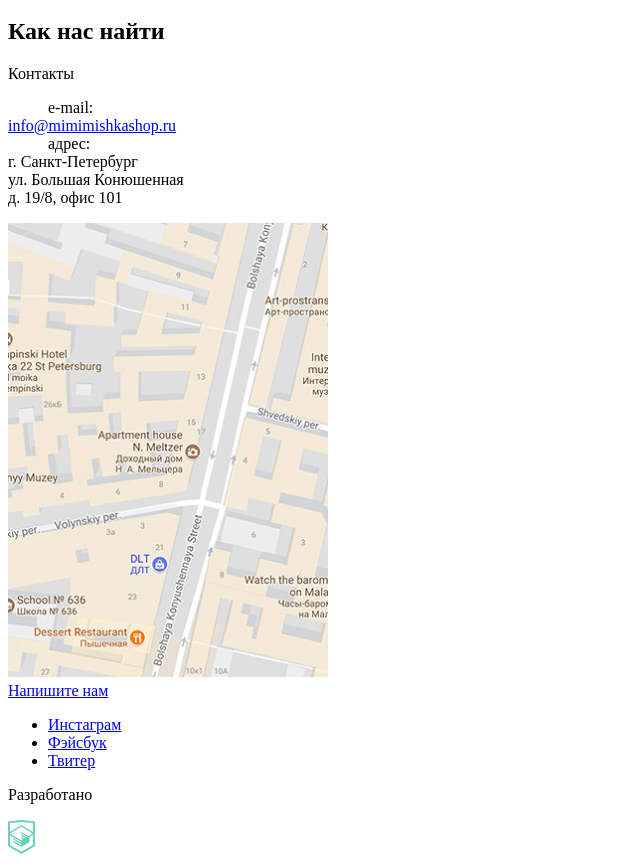
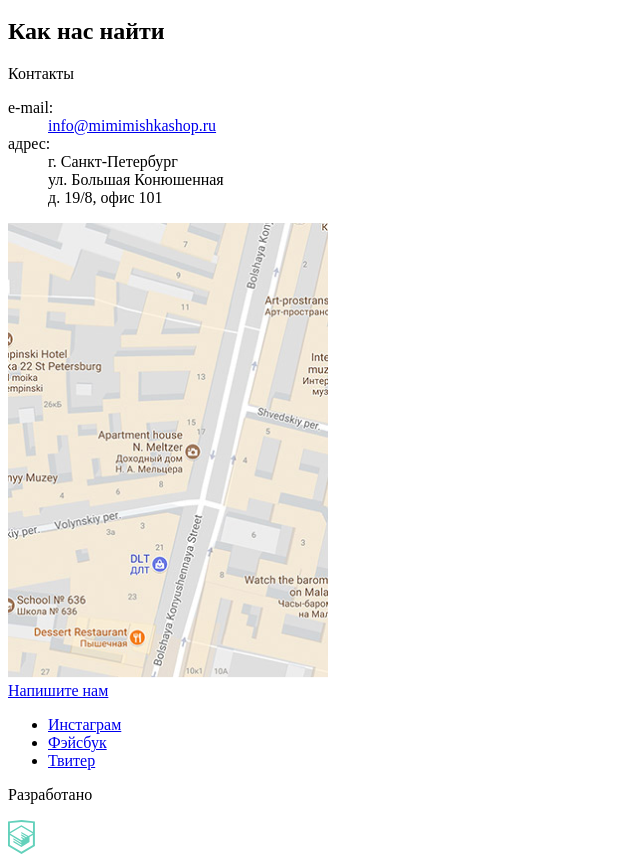
Before and after one commit to Olik-Lelik/1646879-mishka-22, a website: page source/index.html in a window 1280 px wide. Shown: the part 2003-2870 px from the top of the page, without its empty margins (0-640 px from the left). Drawn offline with Linux system fonts and the light colour scheme.

Commit message:
Добавила правки по разметке и поправила ошибку

```diff
--- a/source/index.html
+++ b/source/index.html
@@ -170,12 +170,12 @@
           <h2>Как нас найти</h2>
          	<p class="contacts__title">Контакты</p>
 					<dl class="contacts__list">
-						<dd>e-mail:</dd>
-						<dt class="contacts__email">
+						<dt>e-mail:</dt>
+						<dd class="contacts__email">
 							<a href="#">info@mimimishkashop.ru</a>
-						</dt>
-						<dd>адрес:</dd>
-						<dt>г. Санкт-Петербург<br> ул. Большая Конюшенная<br> д. 19/8, офис 101</dt>
+						</dd>
+						<dt>адрес:</dt>
+						<dd>г. Санкт-Петербург<br> ул. Большая Конюшенная<br> д. 19/8, офис 101</dd>
 					</dl>
           <div class="contacts__map">
             <img src="../source/img/map-mobile.png" width="320" height="455" alt="Навигационная карта">
```
